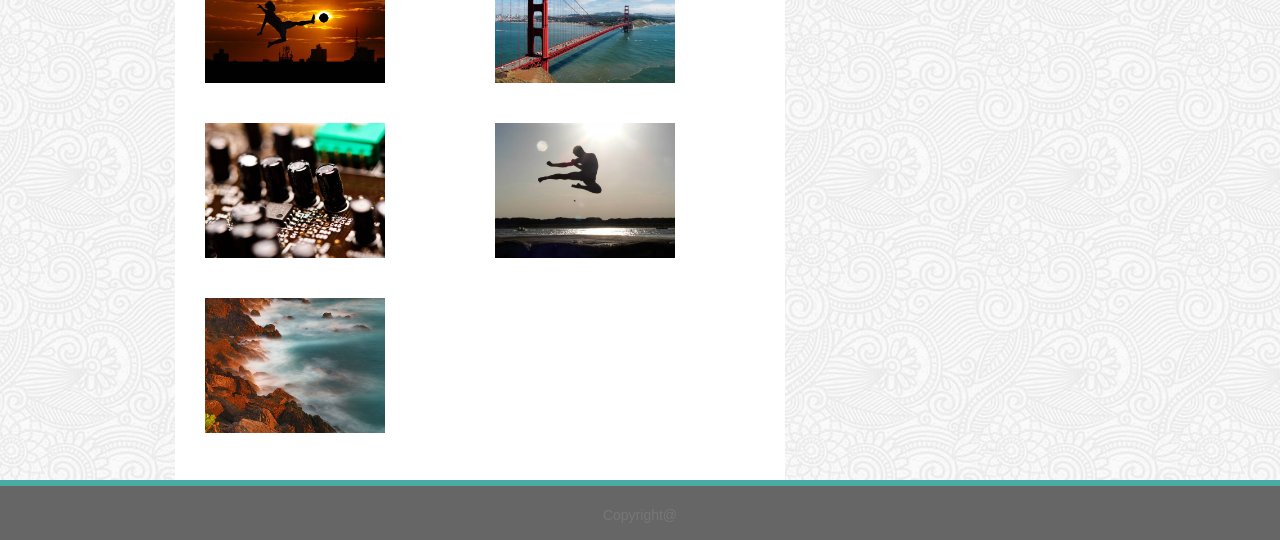
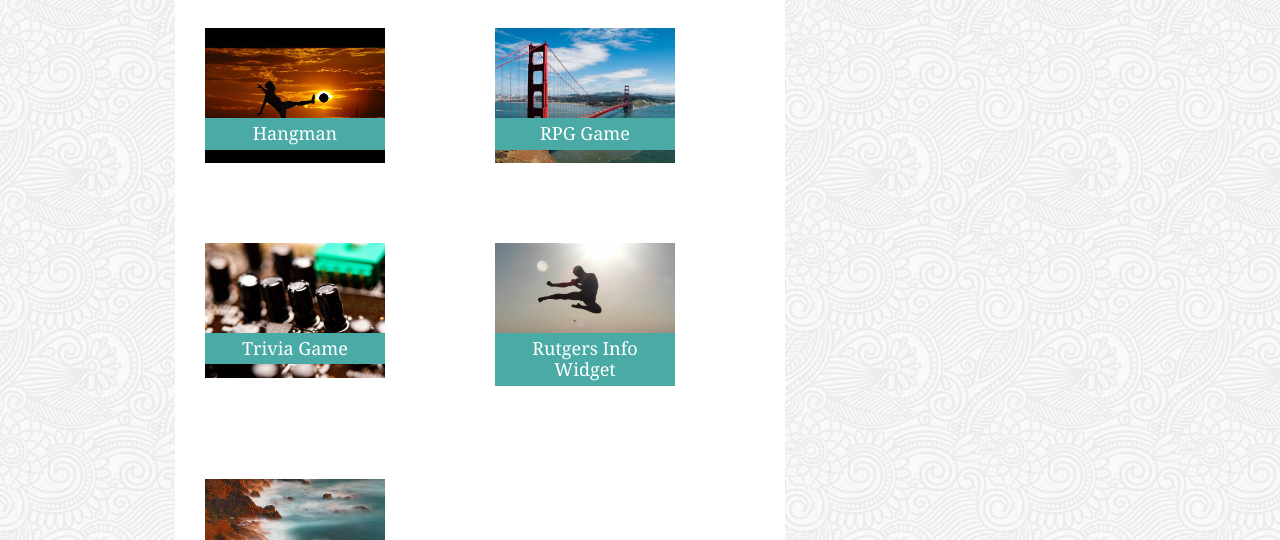
Before and after one commit to nkflores/Bootstrap-Portfolio, a plain HTML site: page portfolio.html in a window 1280 px wide. Shown: the part 260-800 px from the top of the page. Drawn offline with nearby package versions, Linux system fonts and the light colour scheme.

Commit message:
update css contact and portfolio

```diff
--- a/assets/css/style.css
+++ b/assets/css/style.css
@@ -18,7 +18,8 @@ h1 {
 #navname {
     color: white;
 }
-#aboutmeHeader {
+#aboutmeHeader,
+#contactHeader {
     color: #4aaaa5;
 }
 
@@ -46,29 +47,34 @@ img {
     padding-right: 20px;
 }
 
-.footer {
-    position: absolute;
-    bottom: 0;
-    width: 100%;
-    height: 60px;
-    background-color: #666;
-    border-top: solid 6px #4aaaa5;
+footer {
+    clear: both;
+    margin-top: 0px;
+    background: #666666;
+    border-top: solid 4px;
+    border-top-color: #4aaaa5;
+    font-size: 10px;
+    text-align: center;
     padding-top: 15px;
-    text-align: center;
-    color:
+    padding-bottom: 0;
+}
+
+/** Sticky Footer not working **//
+.footer,
+.push {
+  height: 60px;
 }
 
 /** Portfolio **/
 
 .block {
     background-color: #fff;
-
+    margin-top: 80px;
     padding: 30px;
     margin-bottom: 30px;
   }
 
   .block-header {
-    /* Typography */
     color: #4aaaa5;
     font-family: Georgia, Times, "Times New Roman", serif;
     font-weight: bold;
@@ -76,4 +82,27 @@ img {
 
   .port-image {
     margin: 20px auto;
+
   }
+
+  h4 {
+    clear: both;
+    position: relative;
+    background: #4aaaa5;
+    width: 180px;
+    margin-left: 0px;
+    bottom: 65px;
+    color: #ffffff;
+    font-family: Georgia, 'Times New Roman', Times, serif;
+    text-align: center;
+    font-size: 18px;
+    padding: 5px;
+}
+
+/** Contact **/
+
+.btn-primary {
+    clear: both;
+    background: #4aaaa5;
+    border: 0
+}
--- a/portfolio.html
+++ b/portfolio.html
@@ -14,6 +14,7 @@
 
 <body>
 
+  <div class="wrapper">
     <nav class="navbar navbar-expand-lg navbar-light bg-light">
         <div class="container">
             <a class="navbar-brand" href="index.html" id="navname"><h1>Nephi Flores</h1></a>
@@ -48,28 +49,36 @@
             <div class="row">
               <div class="col-sm-6 col-md-12 col-lg-6">
                 <img class="img-fluid port-image" src="/assets/images/ballkick.jpg" alt="">
+                <h4>Hangman</h4>
               </div>
               <div class="col-sm-6 col-md-12 col-lg-6">
                 <img class="img-fluid port-image" src="/assets/images/bridge.jpg" alt="">
+                <h4>RPG Game</h4>
               </div>
             </div>
             <div class="row">
               <div class="col-sm-6 col-md-12 col-lg-6">
                 <img class="img-fluid port-image" src="/assets/images/circuit.jpg" alt="">
+                <h4>Trivia Game</h4>
               </div>
               <div class="col-sm-6 col-md-12 col-lg-6">
                 <img class="img-fluid port-image" src="/assets/images/highkick.jpg" alt="">
+                <h4>Rutgers Info Widget</h4>
               </div>
             </div>
             <div class="row">
               <div class="col-sm-6 col-md-12 col-lg-6">
                 <img class="img-fluid port-image" src="/assets/images/nature.jpg" alt="">
+                <h4>Rock Paper Scissors</h4>
               </div>
             </div>
           </article>
         </div>
       </main>
     </div>
+
+    <div class="push"></div>
+  </div>
 
   <footer class="footer">
     <p>Copyright@</p>
```
Also changed, not shown: contact.html (+19 -4 lines).
